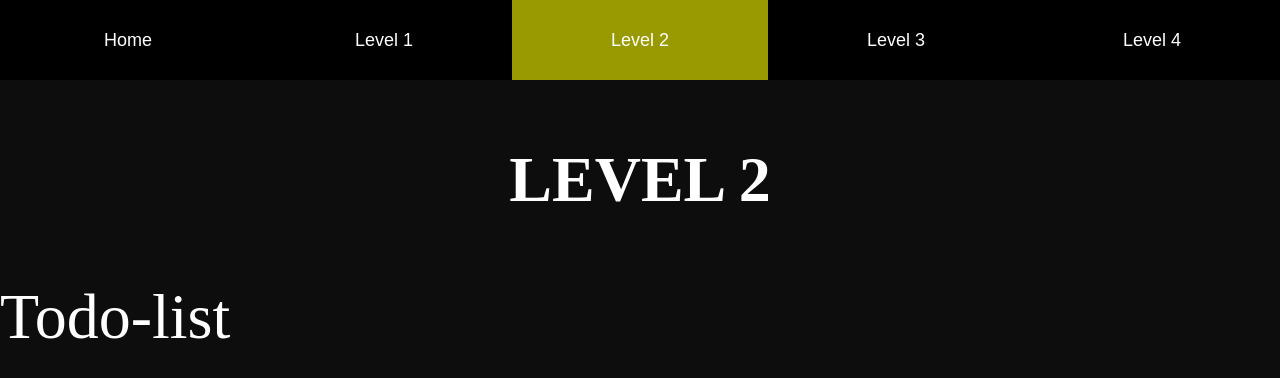
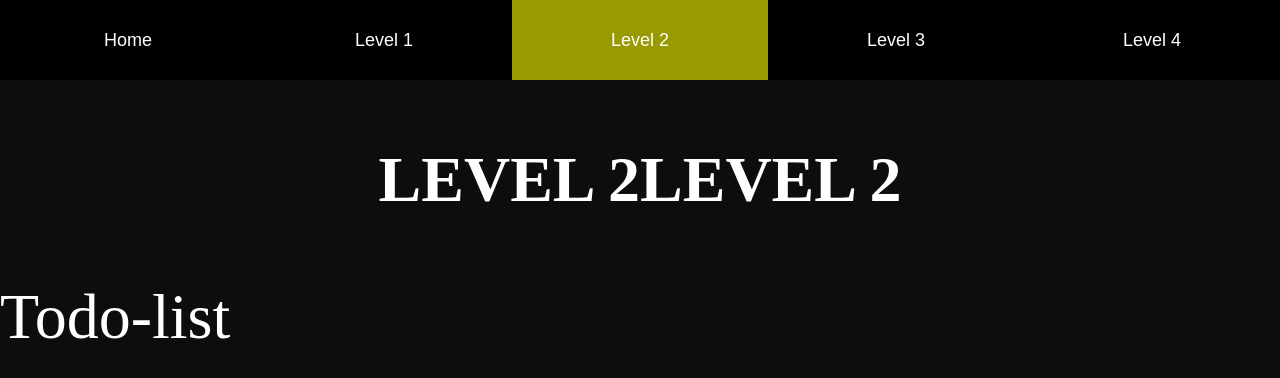
Before and after one commit to h584957/React-trainingArc, a React (Create React App) app: page /lv2 in a window 1280 px wide. Shown: the top 378 px of the page. Built offline with nearby package versions, Linux system fonts and the light colour scheme.

Commit message:
Update Lv2.js

```diff
--- a/src/page/Lv2.js
+++ b/src/page/Lv2.js
@@ -5,6 +5,7 @@ function Lv2() {
     return (
       <div id='Page'>
       <div id='header'>
+        <h1>LEVEL 2</h1>
         <h1>LEVEL 2</h1>
 
         </div>
```
